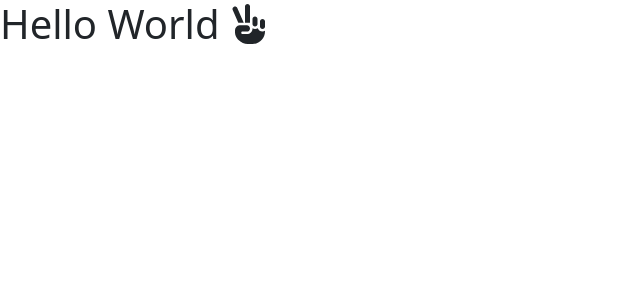
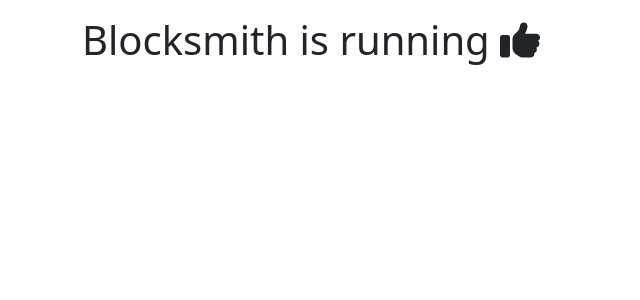
Before and after one commit to omermecitoglu/blocksmith, a Next.js app: page / in a window 1280 px wide. Shown: the top 300 px of the page, without its empty margins (0-640 px from the left). Built offline with nearby package versions, Linux system fonts and the light colour scheme.

Commit message:
style: update homepage

```diff
--- a/src/app/page.tsx
+++ b/src/app/page.tsx
@@ -1,12 +1,12 @@
-import { faHandPeace } from "@fortawesome/free-solid-svg-icons/faHandPeace";
+import { faThumbsUp } from "@fortawesome/free-solid-svg-icons/faThumbsUp";
 import { FontAwesomeIcon } from "@fortawesome/react-fontawesome";
 import React from "react";
 
 const Page = () => (
   <h1>
-    {`${"Hello World"}`}
+    Blocksmith is running
     {" "}
-    <FontAwesomeIcon icon={faHandPeace} />
+    <FontAwesomeIcon icon={faThumbsUp} />
   </h1>
 );
 
--- a/src/components/AppLayout.tsx
+++ b/src/components/AppLayout.tsx
@@ -1,7 +1,8 @@
 import "~/styles/custom-bootstrap.scss";
 import "@fortawesome/fontawesome-svg-core/styles.css";
 import { config } from "@fortawesome/fontawesome-svg-core";
-import React, { type ReactNode } from "react";
+import { type ReactNode } from "react";
+import Container from "react-bootstrap/Container";
 
 config.autoAddCss = false;
 
@@ -11,10 +12,10 @@
 
 const AppLayout = ({
   children,
-}: AppLayoutProps) => {
-  return (
-    <div>{children}</div>
-  );
-};
+}: AppLayoutProps) => (
+  <Container as="main" className="pt-3">
+    {children}
+  </Container>
+);
 
 export default AppLayout;
```
